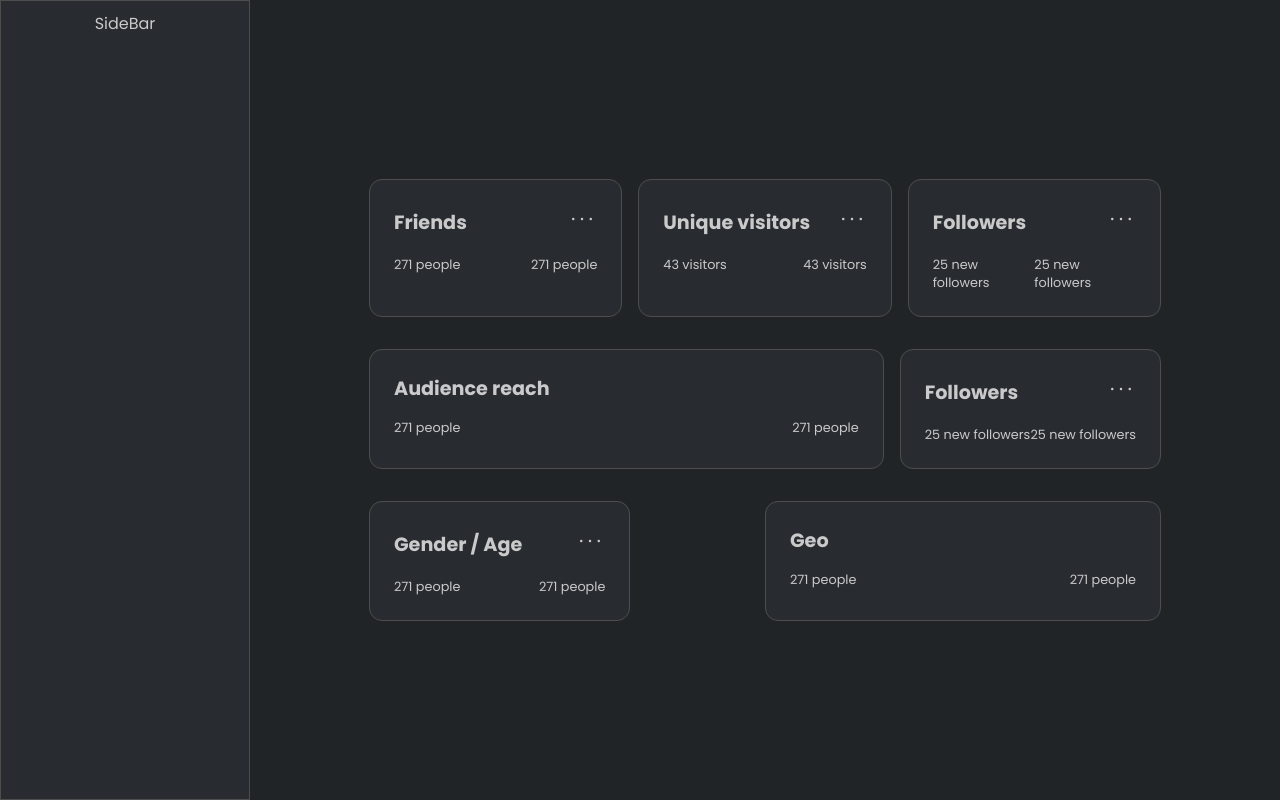
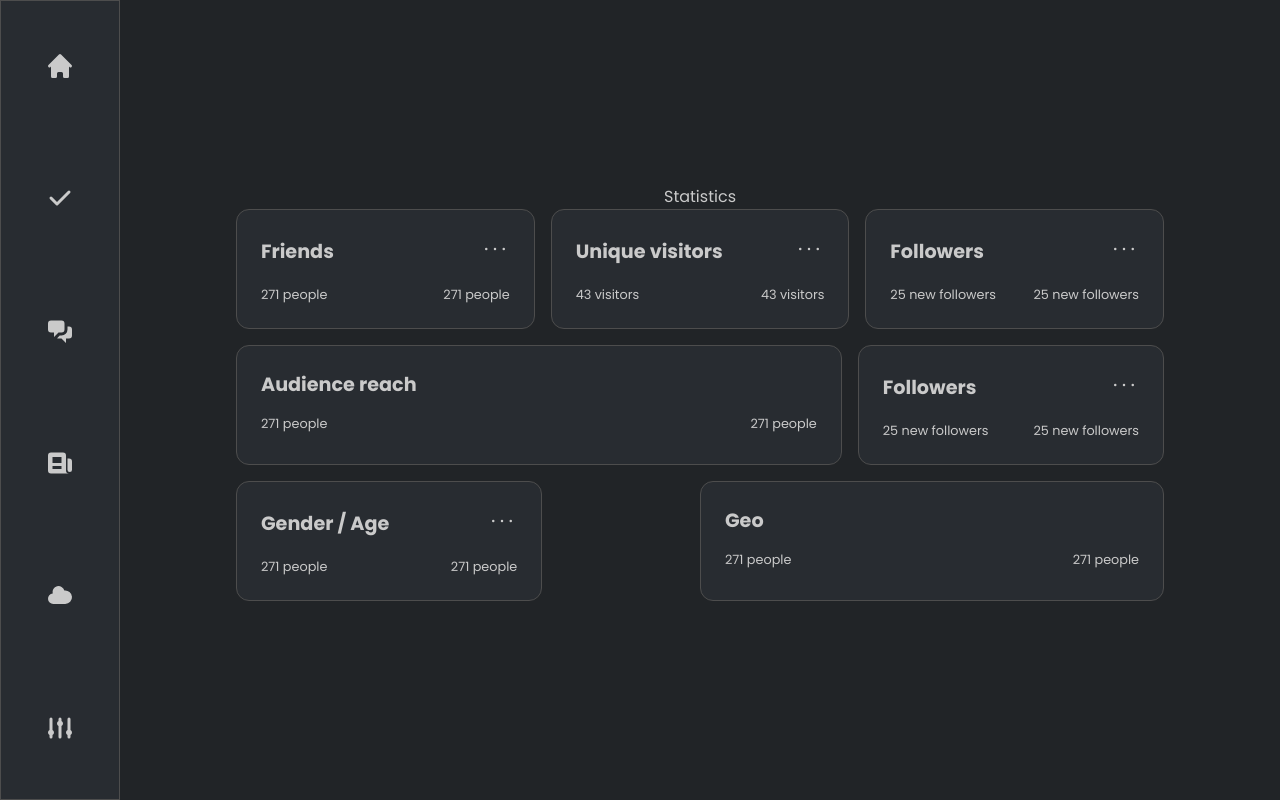
Before and after one commit to IamSoPrada/web-panel, a React (Vite) app: page / in a window 1280 px wide. Built offline with nearby package versions, Linux system fonts and the light colour scheme.

Commit message:
Added SideBar icons

```diff
--- a/src/App.tsx
+++ b/src/App.tsx
@@ -13,13 +13,10 @@ type AppProps = {
 export const App: React.FC<AppProps> = (props) => {
   return (
     <AppContainer>
-      {/* <Header /> */}
       <Layout>
         <SideBar />
         <Main />
       </Layout>
-
-      {/* <Footer /> */}
     </AppContainer>
   );
 };
--- a/src/components/Main/Main.tsx
+++ b/src/components/Main/Main.tsx
@@ -11,6 +11,7 @@ type MainProps = {
 export const Main: React.FC<MainProps> = () => {
   return (
     <MainContainer>
+      Statistics
       <WebPanelContainer>
         <PanelCardSmall title="Friends" descr="271 people" />
         <PanelCardSmall title="Unique visitors" descr="43 visitors" />
--- a/src/components/SideBar/SideBar.tsx
+++ b/src/components/SideBar/SideBar.tsx
@@ -1,8 +1,38 @@
 import React from "react";
-import { SideBarContainer } from "@/styles";
+import {
+  SideBarContainer,
+  HomeIcon,
+  MessagesIcon,
+  Button,
+  AdjustmentsIcon,
+  WheatherIcon,
+  ToDoIcon,
+  NewsIcon,
+} from "@/styles";
 
 type SideBarProps = {};
 
 export const SideBar: React.FC<SideBarProps> = () => {
-  return <SideBarContainer>SideBar</SideBarContainer>;
+  return (
+    <SideBarContainer>
+      <Button>
+        <HomeIcon />
+      </Button>
+      <Button>
+        <ToDoIcon />
+      </Button>
+      <Button>
+        <MessagesIcon />
+      </Button>
+      <Button>
+        <NewsIcon />
+      </Button>
+      <Button>
+        <WheatherIcon />
+      </Button>
+      <Button>
+        <AdjustmentsIcon />
+      </Button>
+    </SideBarContainer>
+  );
 };
--- a/src/styles.tsx
+++ b/src/styles.tsx
@@ -3,6 +3,7 @@ import { devices } from "@/media";
 
 export const AppContainer = styled.div`
   display: flex;
+  flex-direction: column;
   min-width: 100vw;
   min-height: 100vh;
   background-color: #212427;
@@ -13,6 +14,9 @@ export const LayoutContainer = styled.div`
   justify-content: space-between;
   min-width: 100vw;
   min-height: 100vh;
+  @media ${devices.laptop} {
+    flex-direction: column;
+  }
 `;
 
 export const HeaderContainer = styled.header`
@@ -36,7 +40,6 @@ export const MainContainer = styled.main`
 
 export const FooterContainer = styled.footer`
   display: flex;
-  justify-content: space-between;
   align-items: center;
   padding: 0 16px;
   height: 54px;
@@ -44,8 +47,9 @@ export const FooterContainer = styled.footer`
 
 export const SideBarContainer = styled.div`
   display: flex;
-  max-width: 100px;
+  max-width: 80px;
   flex-direction: column;
+  justify-content: space-around;
   width: 100%;
   background-color: #282c31;
   gap: 16px;
@@ -54,14 +58,22 @@ export const SideBarContainer = styled.div`
   border: 2px solid black;
   transition: all 0.2s ease-in-out;
   border: 1px solid #4d4d4d;
+
   @media ${devices.mobileL} {
-    display: none;
+    position: sticky;
+    bottom: 0;
+    order: 2;
+    min-width: 100vw;
   }
-  @media ${devices.tablet} {
-    max-width: 100px;
+  @media ${devices.laptop} {
+    position: sticky;
+    bottom: 0;
+    flex-direction: row;
+    min-width: 100vw;
+    order: 2;
   }
   &:hover {
-    max-width: 250px;
+    max-width: 120px;
   }
 `;
 
@@ -110,7 +122,7 @@ export const WebPanelContainer = styled.div`
   display: flex;
   width: 80%;
   justify-content: space-between;
-  padding: var(--common-padding);
+  margin-bottom: 16px;
   gap: var(--gap);
 
   @media ${devices.laptop} {
@@ -128,6 +140,7 @@ export const Button = styled.button`
   }
 `;
 
+/* ICONS */
 export const SettingsIcon = () => {
   return (
     <svg viewBox="0 0 24 24" xmlns="http://www.w3.org/2000/svg">
@@ -139,3 +152,56 @@ export const SettingsIcon = () => {
     </svg>
   );
 };
+
+export const HomeIcon = () => {
+  return (
+    <svg viewBox="0 0 20 20" xmlns="http://www.w3.org/2000/svg">
+      <path d="M10.707 2.293a1 1 0 00-1.414 0l-7 7a1 1 0 001.414 1.414L4 10.414V17a1 1 0 001 1h2a1 1 0 001-1v-2a1 1 0 011-1h2a1 1 0 011 1v2a1 1 0 001 1h2a1 1 0 001-1v-6.586l.293.293a1 1 0 001.414-1.414l-7-7z" />
+    </svg>
+  );
+};
+export const MessagesIcon = () => {
+  return (
+    <svg viewBox="0 0 20 20" xmlns="http://www.w3.org/2000/svg">
+      <path d="M2 5a2 2 0 012-2h7a2 2 0 012 2v4a2 2 0 01-2 2H9l-3 3v-3H4a2 2 0 01-2-2V5z" />
+      <path d="M15 7v2a4 4 0 01-4 4H9.828l-1.766 1.767c.28.149.599.233.938.233h2l3 3v-3h2a2 2 0 002-2V9a2 2 0 00-2-2h-1z" />
+    </svg>
+  );
+};
+export const AdjustmentsIcon = () => {
+  return (
+    <svg viewBox="0 0 20 20" xmlns="http://www.w3.org/2000/svg">
+      <path d="M5 4a1 1 0 00-2 0v7.268a2 2 0 000 3.464V16a1 1 0 102 0v-1.268a2 2 0 000-3.464V4zM11 4a1 1 0 10-2 0v1.268a2 2 0 000 3.464V16a1 1 0 102 0V8.732a2 2 0 000-3.464V4zM16 3a1 1 0 011 1v7.268a2 2 0 010 3.464V16a1 1 0 11-2 0v-1.268a2 2 0 010-3.464V4a1 1 0 011-1z" />
+    </svg>
+  );
+};
+export const WheatherIcon = () => {
+  return (
+    <svg viewBox="0 0 20 20" xmlns="http://www.w3.org/2000/svg">
+      <path d="M5.5 16a3.5 3.5 0 01-.369-6.98 4 4 0 117.753-1.977A4.5 4.5 0 1113.5 16h-8z" />
+    </svg>
+  );
+};
+export const ToDoIcon = () => {
+  return (
+    <svg viewBox="0 0 20 20" xmlns="http://www.w3.org/2000/svg">
+      <path
+        fillRule="evenodd"
+        d="M16.707 5.293a1 1 0 010 1.414l-8 8a1 1 0 01-1.414 0l-4-4a1 1 0 011.414-1.414L8 12.586l7.293-7.293a1 1 0 011.414 0z"
+        clipRule="evenodd"
+      />
+    </svg>
+  );
+};
+export const NewsIcon = () => {
+  return (
+    <svg viewBox="0 0 20 20" xmlns="http://www.w3.org/2000/svg">
+      <path
+        fillRule="evenodd"
+        d="M2 5a2 2 0 012-2h8a2 2 0 012 2v10a2 2 0 002 2H4a2 2 0 01-2-2V5zm3 1h6v4H5V6zm6 6H5v2h6v-2z"
+        clipRule="evenodd"
+      />
+      <path d="M15 7h1a2 2 0 012 2v5.5a1.5 1.5 0 01-3 0V7z" />
+    </svg>
+  );
+};
```
